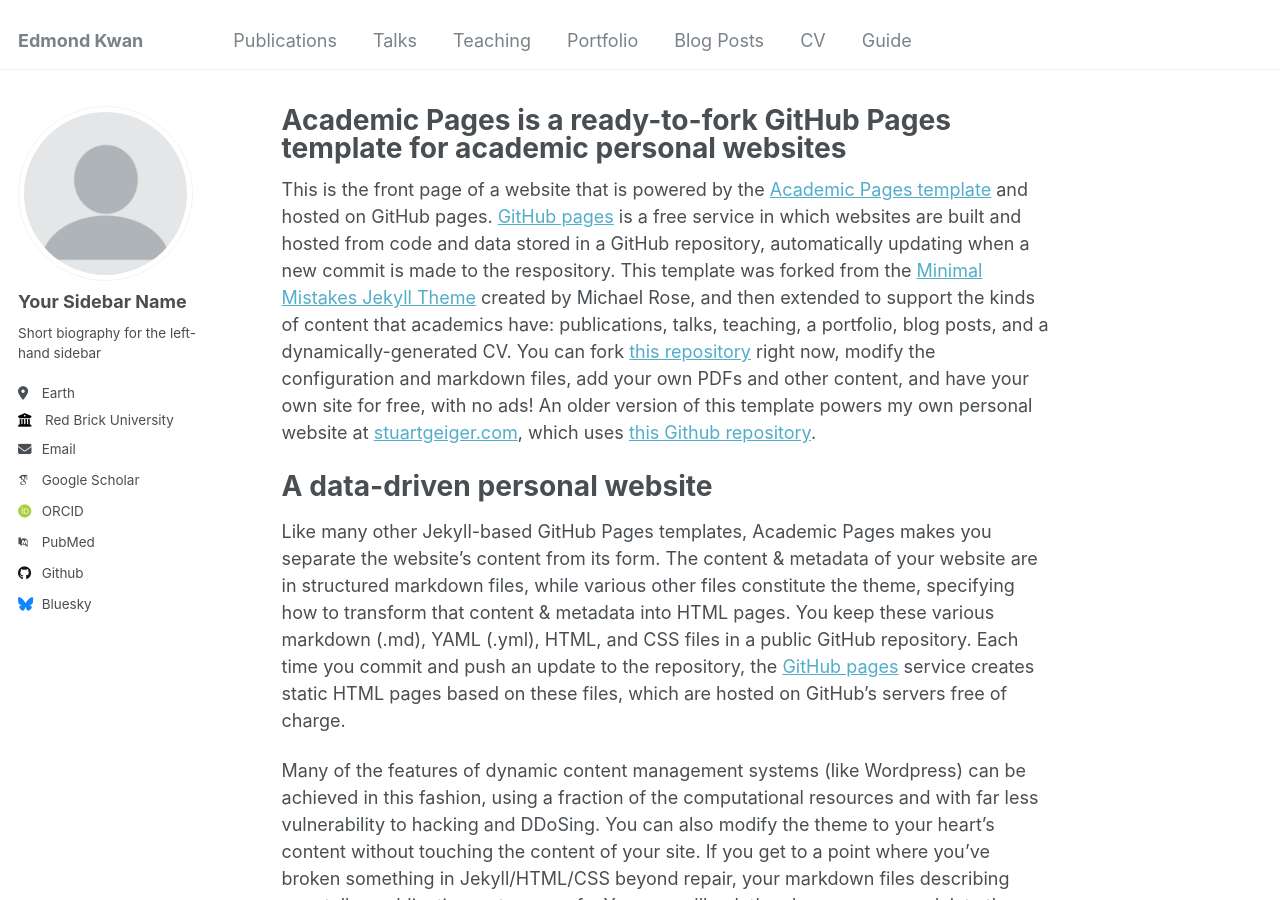
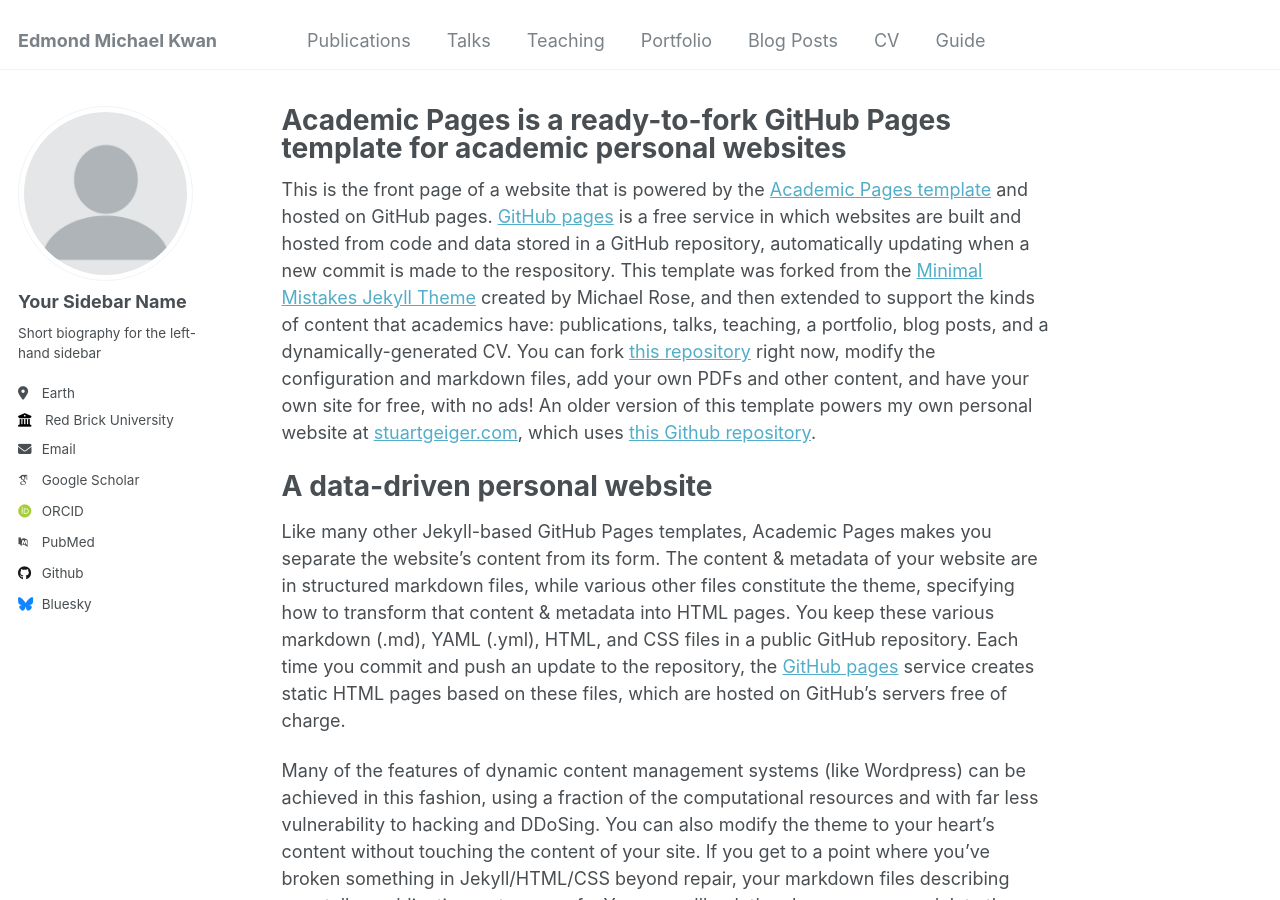
Before and after one commit to edmondkwan/edmondkwan.github.io, a Jekyll site: the page built from _pages/about.md, in a window 1280 px wide and 900 px high. Built offline with Jekyll 4.4.1, drawn with Linux system fonts in a browser that asks for light colours; some web fonts are replaced.

Commit message:
Change title on homepage

```diff
--- a/_config.yml
+++ b/_config.yml
@@ -8,7 +8,7 @@
 
 # Basic Site Settings
 locale                   : "en-US"
-title                    : "Edmond Kwan"
+title                    : "Edmond Michael Kwan"
 title_separator          : "-"
 name                     : &name "Your Name"
 description              : &description "personal description"
```
